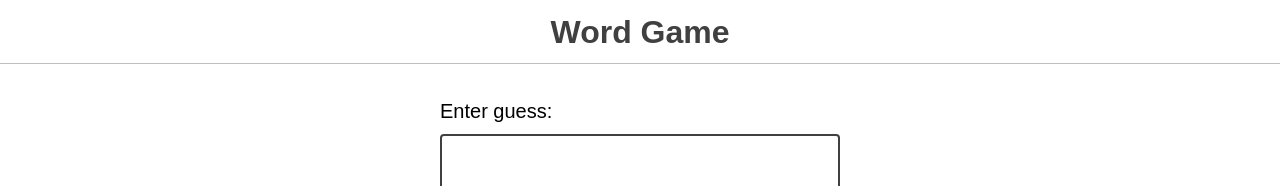
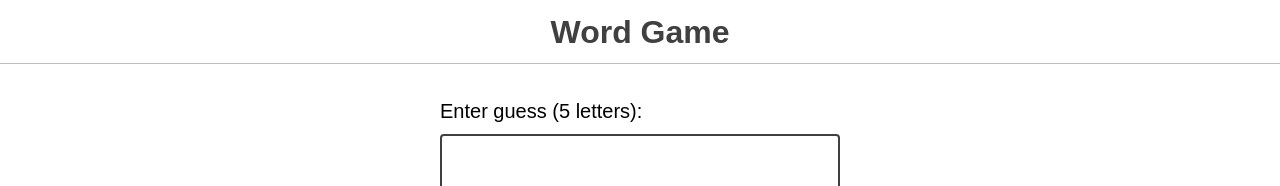
Before and after one commit to joy-of-react/project-wordle, a React (Vite) app: page / in a window 1280 px wide. Shown: the top 186 px of the page. Built offline with nearby package versions, Linux system fonts and the light colour scheme.

Commit message:
feat: exercise-1 added help text above input

```diff
--- a/src/components/InputField/InputField.js
+++ b/src/components/InputField/InputField.js
@@ -12,7 +12,7 @@ function InputField() {
   return (
     <div>
       <form onSubmit={handleSubmit} className="guess-input-wrapper">
-        <label htmlFor="guess-input">Enter guess:</label>
+        <label htmlFor="guess-input">Enter guess (5 letters):</label>
         <input
           id="guess-input"
           type="text"
```
